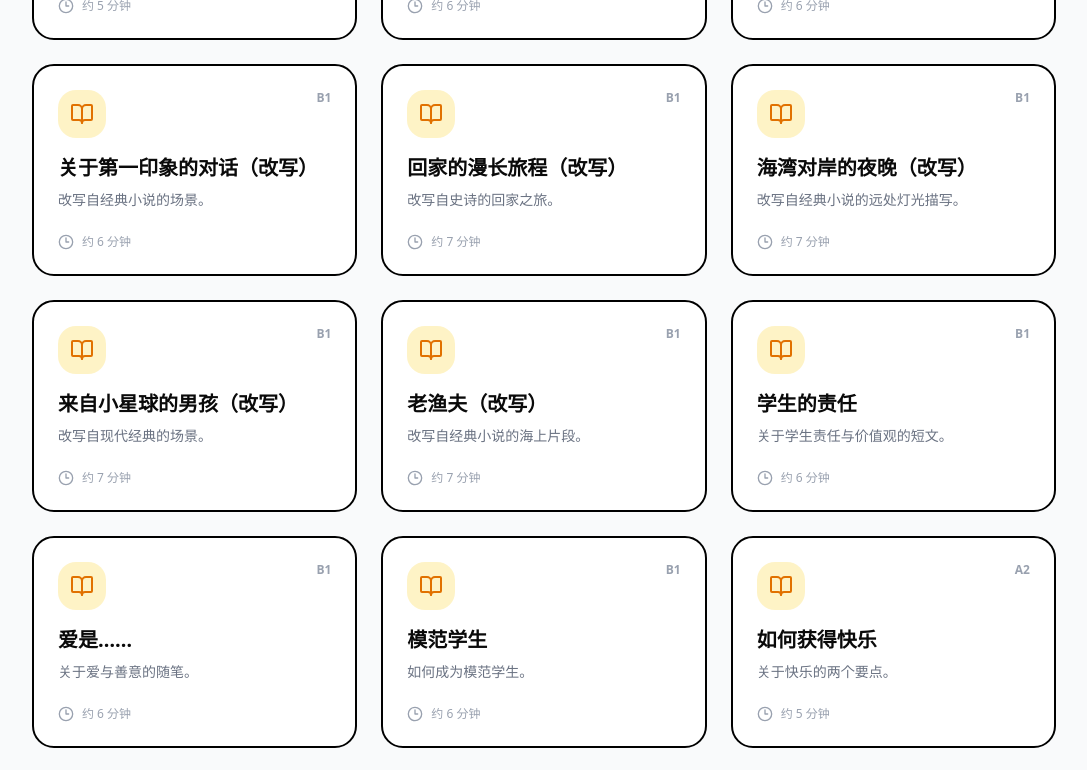
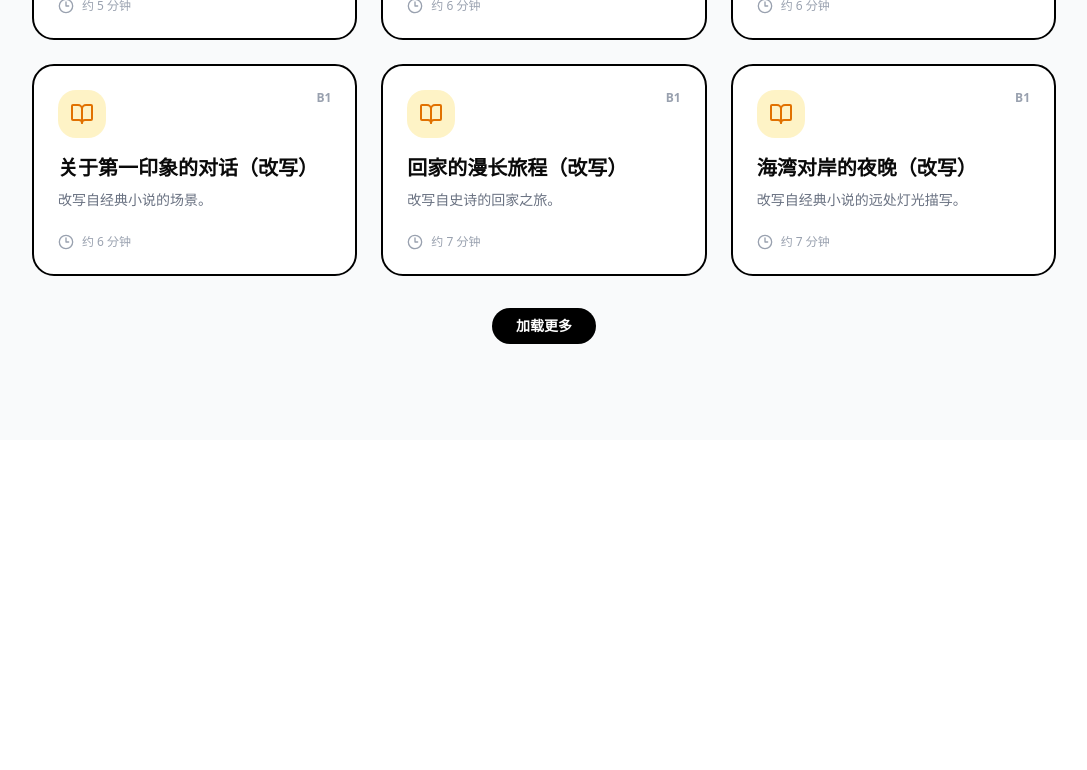
Before and after one commit to stefan-ysh/english-learning, a Next.js app: page /reading in a window 1280 px wide. Shown: the part 939-1709 px from the top of the page, without its empty margins (96-1183 px from the left). After the commit the page ends 1379 px from the top, so only its background shows below. Built offline with nearby package versions, Linux system fonts and the light colour scheme.

Commit message:
Add load-more pagination to reading list

```diff
--- a/src/app/reading/ReadingListClient.tsx
+++ b/src/app/reading/ReadingListClient.tsx
@@ -29,6 +29,7 @@ export default function ReadingListClient({ articles }: ReadingListClientProps)
     const hasHydrated = useReadingStore((state) => state.hasHydrated);
     const [levelFilter, setLevelFilter] = useState<"all" | "A1" | "A2" | "B1">("all");
     const [statusFilter, setStatusFilter] = useState<"all" | "read" | "bookmarked">("all");
+    const [visibleCount, setVisibleCount] = useState(12);
 
     const filtered = useMemo(() => {
         return articles.filter((article) => {
@@ -47,6 +48,14 @@ export default function ReadingListClient({ articles }: ReadingListClientProps)
         });
     }, [levelFilter, statusFilter, readArticles, bookmarks, articles]);
 
+    const visible = useMemo(() => filtered.slice(0, visibleCount), [filtered, visibleCount]);
+
+    const handleFilterChange = (nextLevel: typeof levelFilter, nextStatus: typeof statusFilter) => {
+        setLevelFilter(nextLevel);
+        setStatusFilter(nextStatus);
+        setVisibleCount(12);
+    };
+
     return (
         <main className="flex min-h-screen flex-col items-center p-4 md:p-24 bg-gray-50 dark:bg-gray-950">
             <PageHeader
@@ -58,7 +67,7 @@ export default function ReadingListClient({ articles }: ReadingListClientProps)
 
             <div className="w-full max-w-5xl flex flex-wrap gap-2 mb-6 rounded-2xl border border-gray-200 dark:border-slate-800 bg-white/80 dark:bg-slate-900/80 p-3">
                 <button
-                    onClick={() => setLevelFilter("all")}
+                    onClick={() => handleFilterChange("all", statusFilter)}
                     className={`px-3 py-1 rounded-full text-xs font-bold border ${levelFilter === "all" ? "bg-black text-white dark:bg-white dark:text-black" : "bg-white dark:bg-slate-900 text-gray-500 dark:text-gray-400"}`}
                 >
                     {t("reading.filter_all")}
@@ -66,7 +75,7 @@ export default function ReadingListClient({ articles }: ReadingListClientProps)
                 {(["A1", "A2", "B1"] as const).map((lvl) => (
                     <button
                         key={lvl}
-                        onClick={() => setLevelFilter(lvl)}
+                        onClick={() => handleFilterChange(lvl, statusFilter)}
                         className={`px-3 py-1 rounded-full text-xs font-bold border ${levelFilter === lvl ? "bg-black text-white dark:bg-white dark:text-black" : "bg-white dark:bg-slate-900 text-gray-500 dark:text-gray-400"}`}
                     >
                         {lvl}
@@ -76,7 +85,7 @@ export default function ReadingListClient({ articles }: ReadingListClientProps)
                 {(["all", "read", "bookmarked"] as const).map((status) => (
                     <button
                         key={status}
-                        onClick={() => setStatusFilter(status)}
+                        onClick={() => handleFilterChange(levelFilter, status)}
                         className={`px-3 py-1 rounded-full text-xs font-bold border ${statusFilter === status ? "bg-black text-white dark:bg-white dark:text-black" : "bg-white dark:bg-slate-900 text-gray-500 dark:text-gray-400"}`}
                     >
                         {t(`reading.filter_${status}`)}
@@ -85,7 +94,7 @@ export default function ReadingListClient({ articles }: ReadingListClientProps)
             </div>
 
             <div className="grid w-full max-w-5xl gap-6 sm:grid-cols-2 lg:grid-cols-3">
-                {filtered.map((article, index) => {
+                {visible.map((article, index) => {
                     const isBookmarked = bookmarks.includes(article.id);
                     const isRead = readArticles.includes(article.id);
                     return (
@@ -125,6 +134,17 @@ export default function ReadingListClient({ articles }: ReadingListClientProps)
                     );
                 })}
             </div>
+
+            {visibleCount < filtered.length && (
+                <div className="mt-8">
+                    <button
+                        onClick={() => setVisibleCount((prev) => prev + 12)}
+                        className="px-6 py-2 rounded-full bg-black text-white dark:bg-white dark:text-black font-bold text-sm hover:opacity-90 active:scale-[0.98]"
+                    >
+                        {t("btn.load_more")}
+                    </button>
+                </div>
+            )}
         </main>
     );
 }
--- a/src/lib/i18n-context.tsx
+++ b/src/lib/i18n-context.tsx
@@ -24,6 +24,7 @@ const UI_STRINGS: Record<string, Record<Language, string>> = {
     "quiz.complete": { en: "Quiz Complete!", cn: "挑战完成！" },
     "quiz.score": { en: "You scored", cn: "你的得分" },
     "btn.tryAgain": { en: "Try Again", cn: "再试一次" },
+    "btn.load_more": { en: "Load More", cn: "加载更多" },
     "mode.learn": { en: "Learn", cn: "学习模式" },
     "mode.quiz": { en: "Quiz", cn: "测试模式" },
     "grammar.desc": { en: "Visual syntax guides", cn: "可视化语法结构分析" },
```
